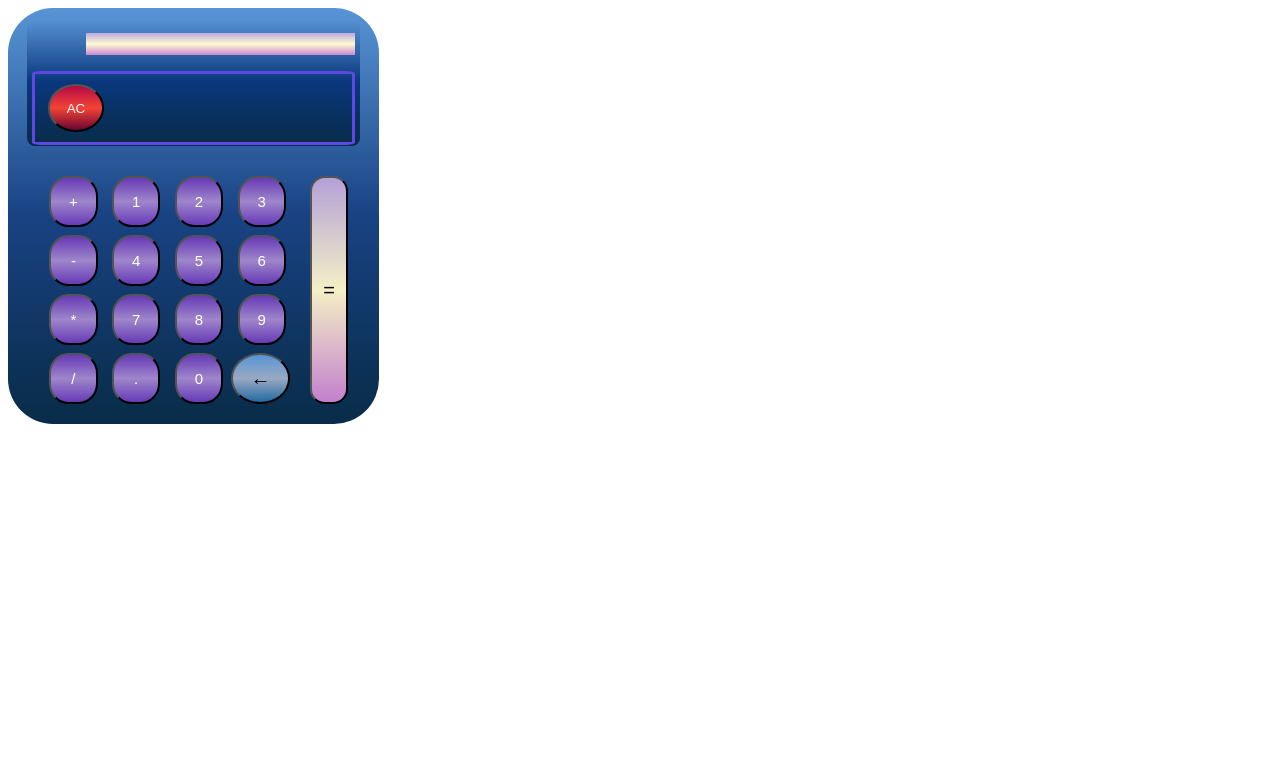
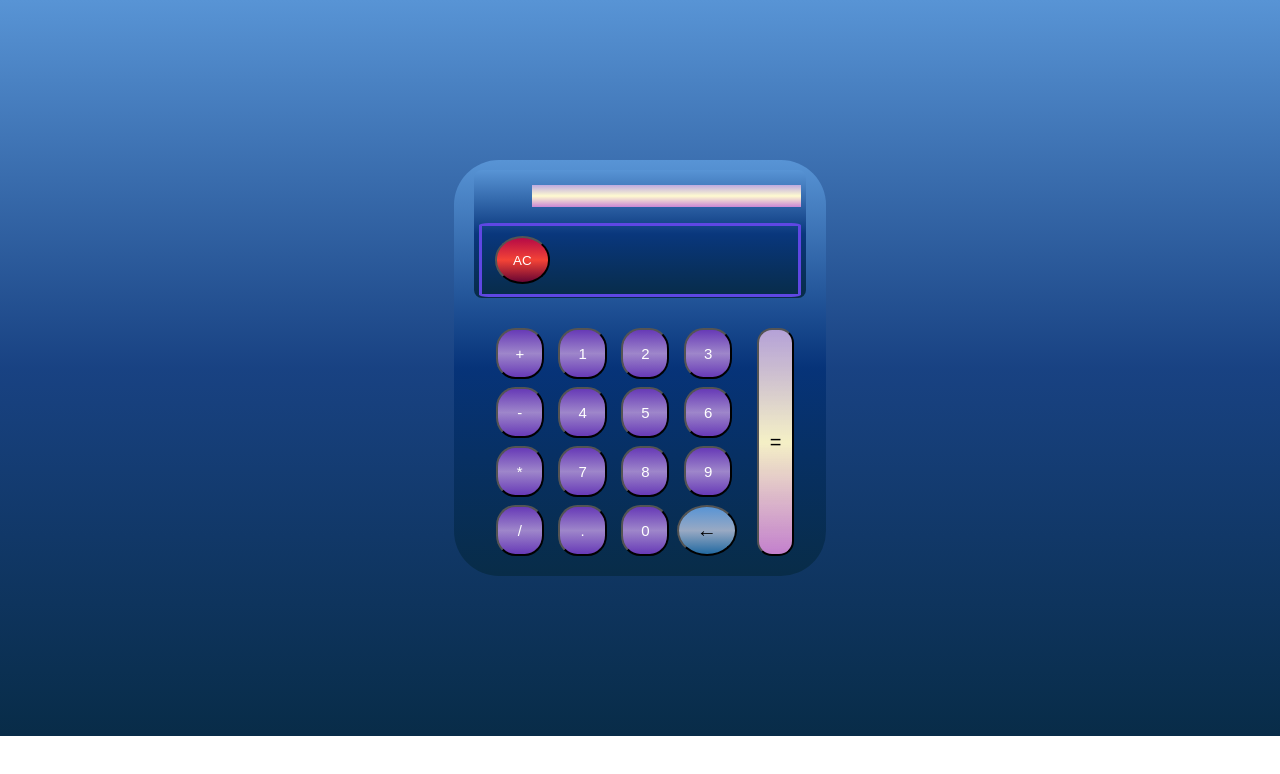
Before and after one commit to TeteYang/calculate, a plain HTML site: page index.html in a window 1280 px wide. Drawn offline with Linux system fonts and the light colour scheme.

Commit message:
two commit

```diff
--- a/style.scss
+++ b/style.scss
@@ -1,3 +1,8 @@
+body{
+    background-image: linear-gradient(#5894d5, #053278eb, #082c48);
+    background-repeat: no-repeat;
+}
+
 button:focus {
     outline: none;
 }
@@ -12,6 +17,7 @@ button:focus {
     grid-template-rows: 1fr;
     background-image: linear-gradient(#5894d5, #053278eb, #082c48);
     border-radius: 45px;
+    margin: 20vh auto;
     &__do{
         display: flex;
     }
```
Also changed, not shown: style.css, 1 other file.
